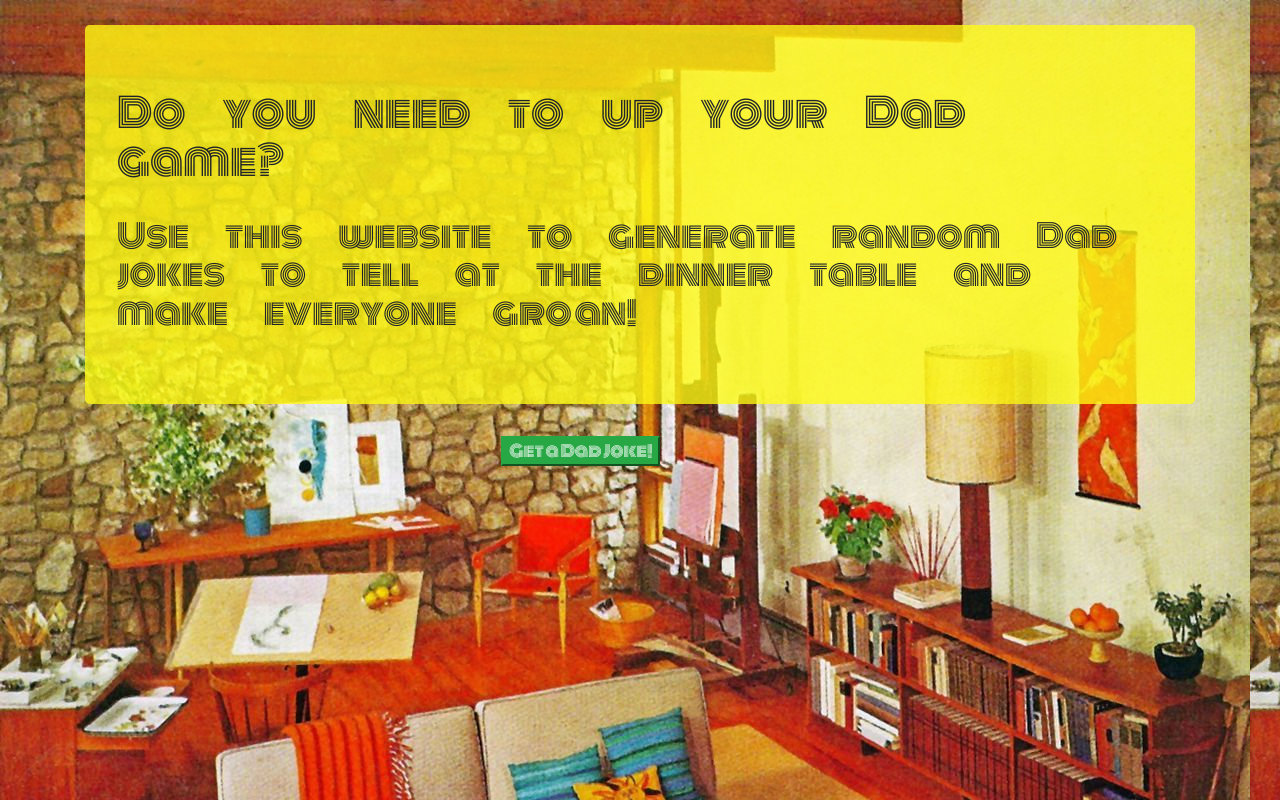
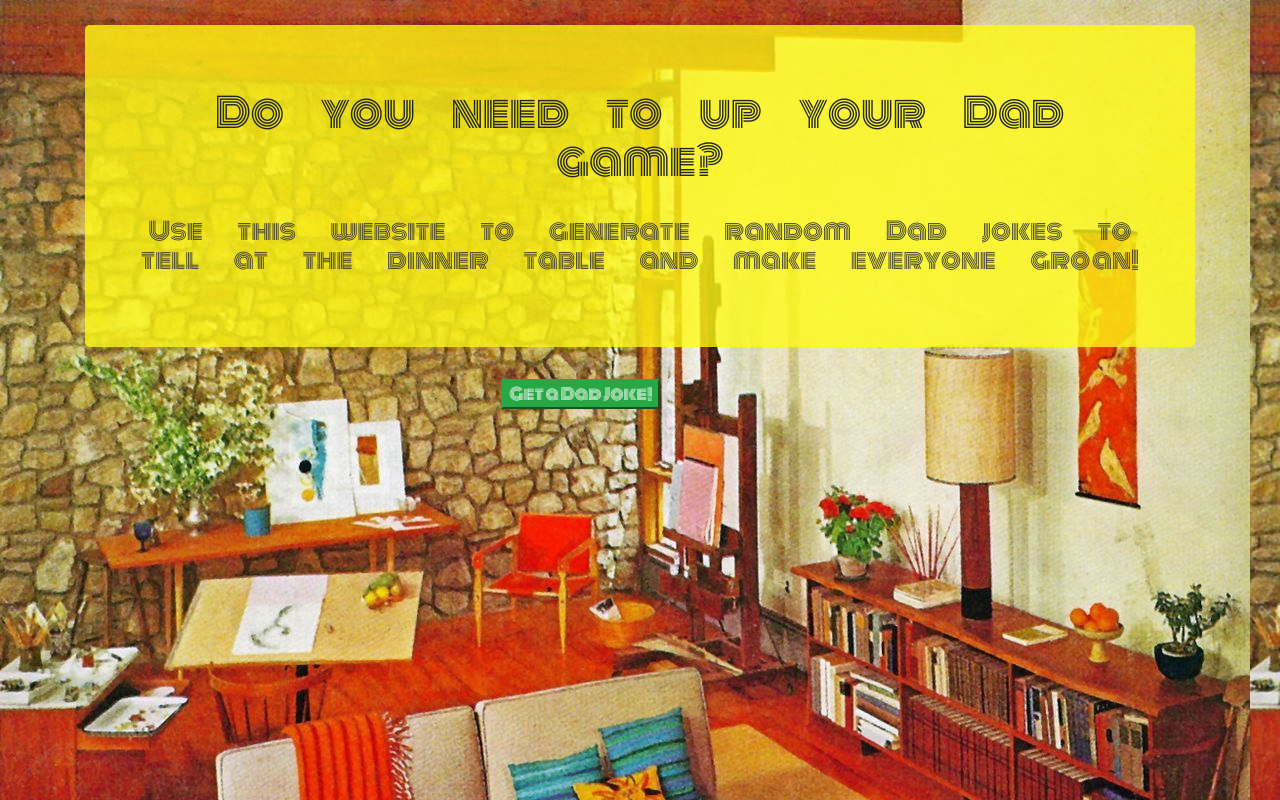
Before and after one commit to mikah-mathews/dad-joke, a website built with webpack: page src/index.html in a window 1280 px wide. Built offline with nearby package versions, Linux system fonts and the light colour scheme.

Commit message:
update styling again

```diff
--- a/src/index.html
+++ b/src/index.html
@@ -10,7 +10,7 @@
     <div class="jumbotron">
     <h1>Do you need to up your Dad game?</h1>
     <br>
-    <h2>Use this website to generate random Dad jokes to tell at the dinner table and make everyone groan!</h2>
+    <h4>Use this website to generate random Dad jokes to tell at the dinner table and make everyone groan!</h2>
     </div>
     <div id="button">
       <button class="btn-success" id="makeJoke">Get a Dad Joke!</button>
--- a/src/styles.css
+++ b/src/styles.css
@@ -34,6 +34,15 @@ p {
   text-align: center;
 }
 
+h1 {
+  text-align: center;
+}
+
+h4 {
+  text-align: center;
+  color: rgb(56, 55, 55);
+}
+
 #showGif {
   display: none;
   margin-top: 20px;
```
